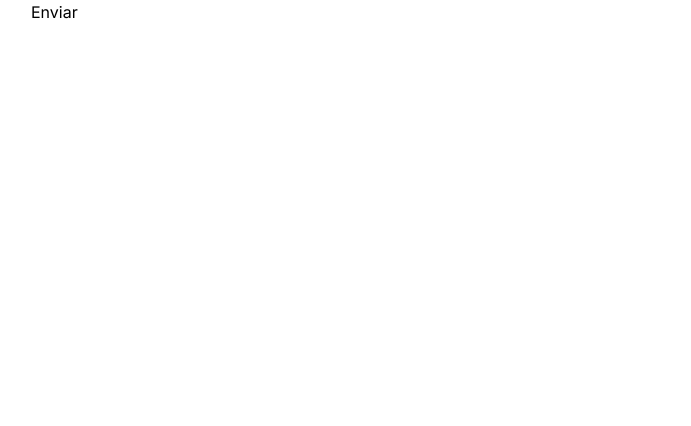
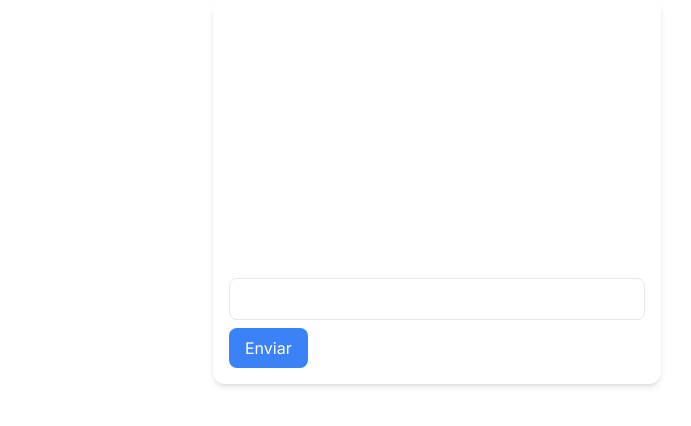
Before and after one commit to xfibben/chatbot-frontend, a Next.js app: page / in a window 1280 px wide. Shown: the top 426 px of the page, without its empty margins (203-894 px from the left). Built offline with nearby package versions, Linux system fonts and the light colour scheme.

Commit message:
adding styles to chatbot

```diff
--- a/src/app/components/chat.jsx
+++ b/src/app/components/chat.jsx
@@ -1,23 +1,29 @@
 'use client';
-import { useState, useEffect } from "react";
+import { useState, useEffect, useRef } from "react";
 
 export default function Chat (){
     const [inputText, setInputText] = useState("");
-    const [responseText, setResponseText] = useState(null);
+    const [messages, setMessages] = useState([]);
     const [buttons, setButtons] = useState([]);
+    const messagesEndRef = useRef(null);
 
     const handleInput = (e) => {
         setInputText(e.target.value);
     };
 
-    const sendMessage = async (payload) => {
+    const sendMessage = async (payload, buttonTitle = null) => {
+    if (buttonTitle) {
+        setMessages([...messages, { type: 'user', text: buttonTitle }]);
+    } else {
+        setMessages([...messages, { type: 'user', text: inputText }]);
+    }
     setInputText(payload);
     console.log('enviado');
     const response = await getResponse();
     const text = response.text;
     const buttons = response.buttons;
     setButtons(buttons);
-        setResponseText(text);
+    setMessages(prevMessages => [...prevMessages, { type: 'bot', text: text }]);
     setInputText('');
 }
 
@@ -33,14 +39,27 @@
         return data[0];
     };
 
+    useEffect(() => {
+    messagesEndRef.current?.scrollIntoView({ behavior: "smooth" });
+}, [messages]);
+
     return(
-        <div>
-            <input onChange={handleInput} value={inputText}/>
-            <button onClick={() => sendMessage(inputText)}>Enviar</button>
-            {responseText && <p>{responseText}</p>}
+    <div className="p-4 max-w-md mx-auto bg-white rounded-xl shadow-md flex flex-col items-center space-y-4 h-96">
+        <div className="flex-1 overflow-auto w-full flex flex-col space-y-2 p-3">
+            {messages.map((message, index) => (
+                <div key={index} className={`p-2 rounded-lg ${message.type === 'user' ? 'bg-blue-500 text-white self-end' : 'bg-gray-300 text-black self-start'}`}>
+                    {message.text}
+                </div>
+            ))}
             {buttons && buttons.map((button) => (
-                <button className="bg-red-500 m-5" key={button.title} onClick={() => sendMessage(button.payload)}>{button.title}</button>
+                <button className="bg-green-500 hover:bg-green-700 text-white font-bold py-2 px-4 rounded m-5 self-center" key={button.title} onClick={() => sendMessage(button.payload, button.title)}>{button.title}</button>
             ))}
+            <div ref={messagesEndRef} />
+        </div>
+        <div className="w-full">
+            <input className="w-full px-4 py-2 border rounded-lg text-gray-700 focus:outline-none focus:border-green-500" value={inputText} onChange={handleInput}/>
+            <button className="mt-2 px-4 py-2 bg-blue-500 text-white rounded-lg" onClick={() => sendMessage(inputText)}>Enviar</button>
+        </div>
     </div>
 );
 };
```
Lines whose indentation alone changed are shown as unchanged.
